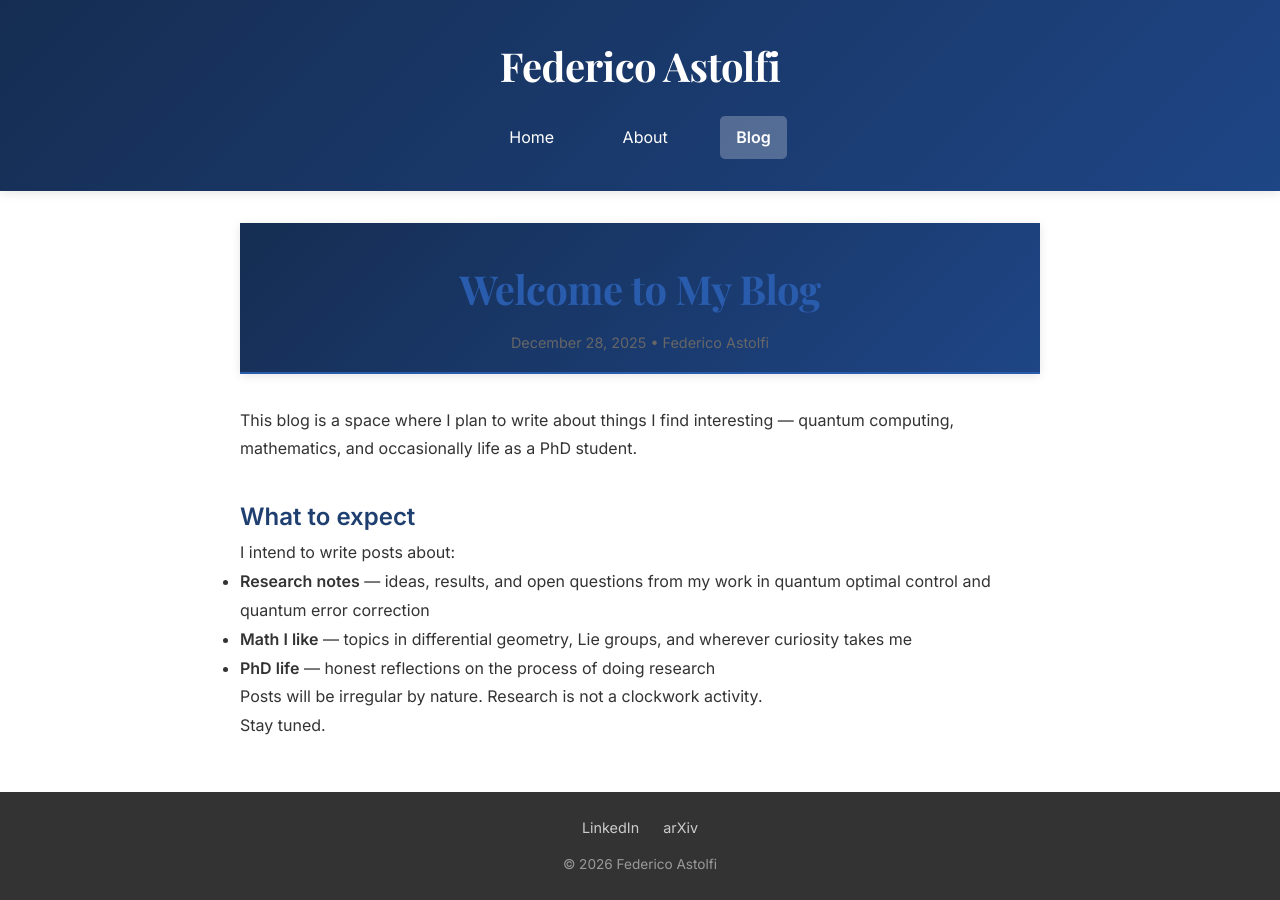
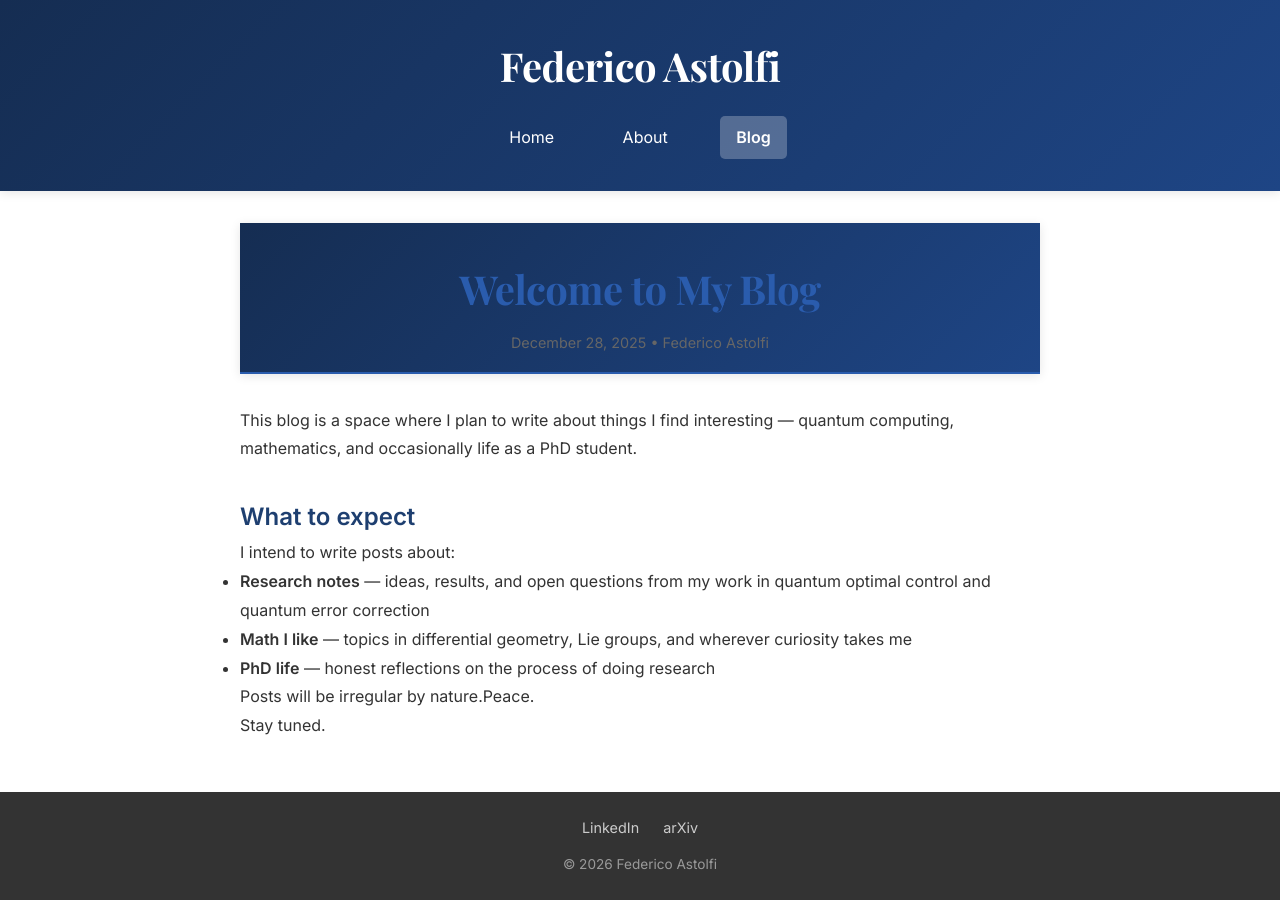
Before and after one commit to FedericoAstolfi/federicoastolfi.github.io, a Jekyll site: the page built from _posts/2025-12-28-welcome-to-my-blog.md, in a window 1280 px wide. Built offline with Jekyll 4.4.1, drawn with Linux system fonts in a browser that asks for light colours.

Commit message:
Update Blog Posts “2025-12-28-welcome-to-my-blog”

```diff
--- a/_posts/2025-12-28-welcome-to-my-blog.md
+++ b/_posts/2025-12-28-welcome-to-my-blog.md
@@ -1,9 +1,9 @@
 ---
-layout: post
-title: "Welcome to My Blog"
+title: Welcome to My Blog
 date: 2025-12-28 10:00:00 +0100
 author: Federico Astolfi
 categories: blog introduction
+layout: post
 ---
 
 This blog is a space where I plan to write about things I find interesting — quantum computing, mathematics, and occasionally life as a PhD student.
@@ -16,6 +16,6 @@
 - **Math I like** — topics in differential geometry, Lie groups, and wherever curiosity takes me
 - **PhD life** — honest reflections on the process of doing research
 
-Posts will be irregular by nature. Research is not a clockwork activity.
+Posts will be irregular by nature.Peace.
 
 Stay tuned.
```
